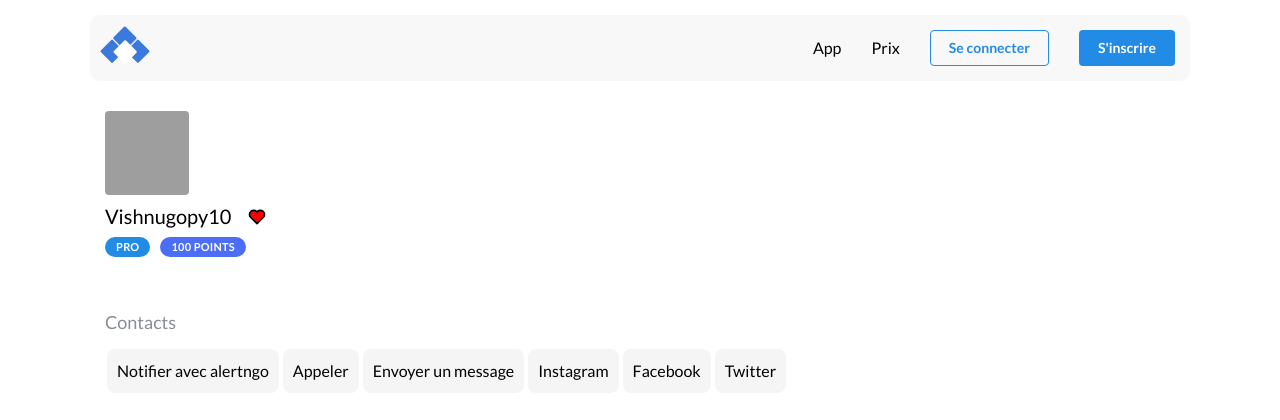
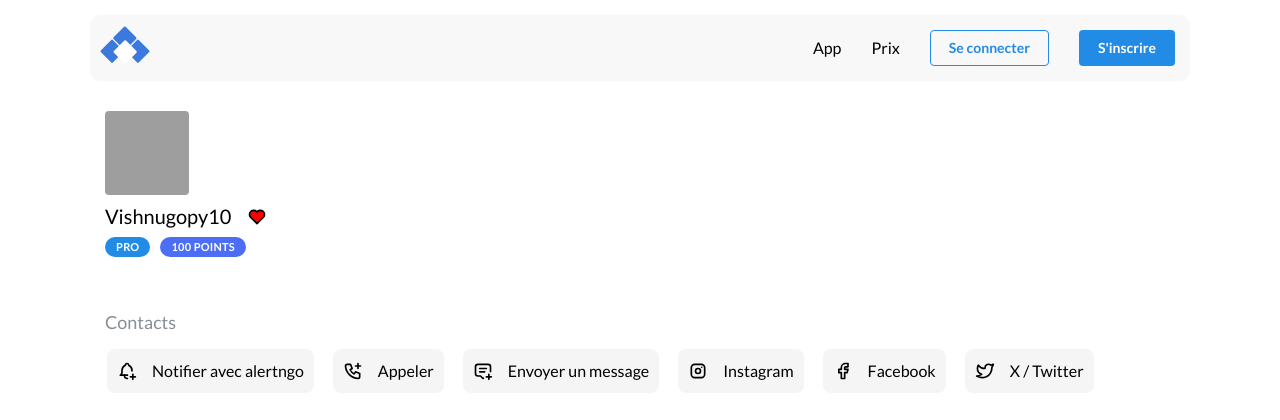
Before and after one commit to AlertnGo/alertngo, a Next.js app: page /profile in a window 1280 px wide. Shown: the top 420 px of the page. Built offline with nearby package versions, Linux system fonts and the light colour scheme; grey boxes are pictures that could not be loaded.

Commit message:
Add new icons and update contact list

```diff
--- a/pages/profile.js
+++ b/pages/profile.js
@@ -1,5 +1,14 @@
 import { Avatar, Badge, Group, Space, Text } from "@mantine/core";
-import { IconHeart } from "@tabler/icons-react";
+import {
+  IconHeart,
+  IconCalculator,
+  IconMessage2Plus,
+  IconBrandInstagram,
+  IconBrandFacebook,
+  IconBrandTwitter,
+  IconBellPlus,
+  IconPhonePlus,
+} from "@tabler/icons-react";
 import styles from "./profile.module.scss";
 
 export default function Profile() {
@@ -28,12 +37,30 @@
             Contacts
           </Text>
           <ul className={styles.contact}>
-            <li>Notifier avec alertngo</li>
-            <li>Appeler</li>
-            <li>Envoyer un message</li>
-            <li>Instagram</li>
-            <li>Facebook</li>
-            <li>Twitter</li>
+            <li>
+              <IconBellPlus size={20} />
+              <p>Notifier avec alertngo</p>
+            </li>
+            <li>
+              <IconPhonePlus size={20} />
+              <p>Appeler</p>
+            </li>
+            <li>
+              <IconMessage2Plus size={20} />
+              <p>Envoyer un message</p>
+            </li>
+            <li>
+              <IconBrandInstagram size={20} />
+              <p>Instagram</p>
+            </li>
+            <li>
+              <IconBrandFacebook size={20} />
+              <p>Facebook</p>
+            </li>
+            <li>
+              <IconBrandTwitter size={20} />
+              <p>X / Twitter</p>
+            </li>
           </ul>
         </div>
       </section>
--- a/pages/profile.module.scss
+++ b/pages/profile.module.scss
@@ -4,6 +4,7 @@
   align-items: center;
   justify-content: flex-start;
   flex-direction: row;
+  gap: var(--gap);
 
   li {
     cursor: pointer;
```
